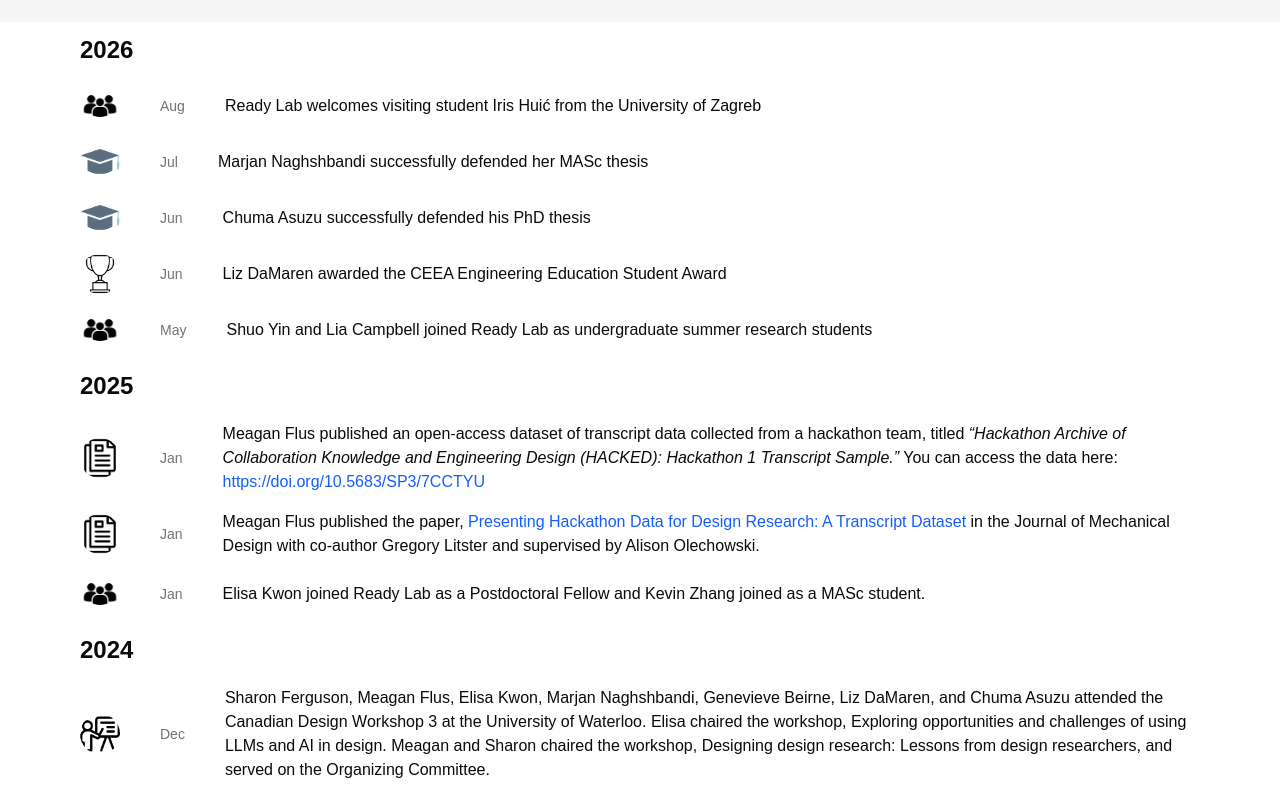
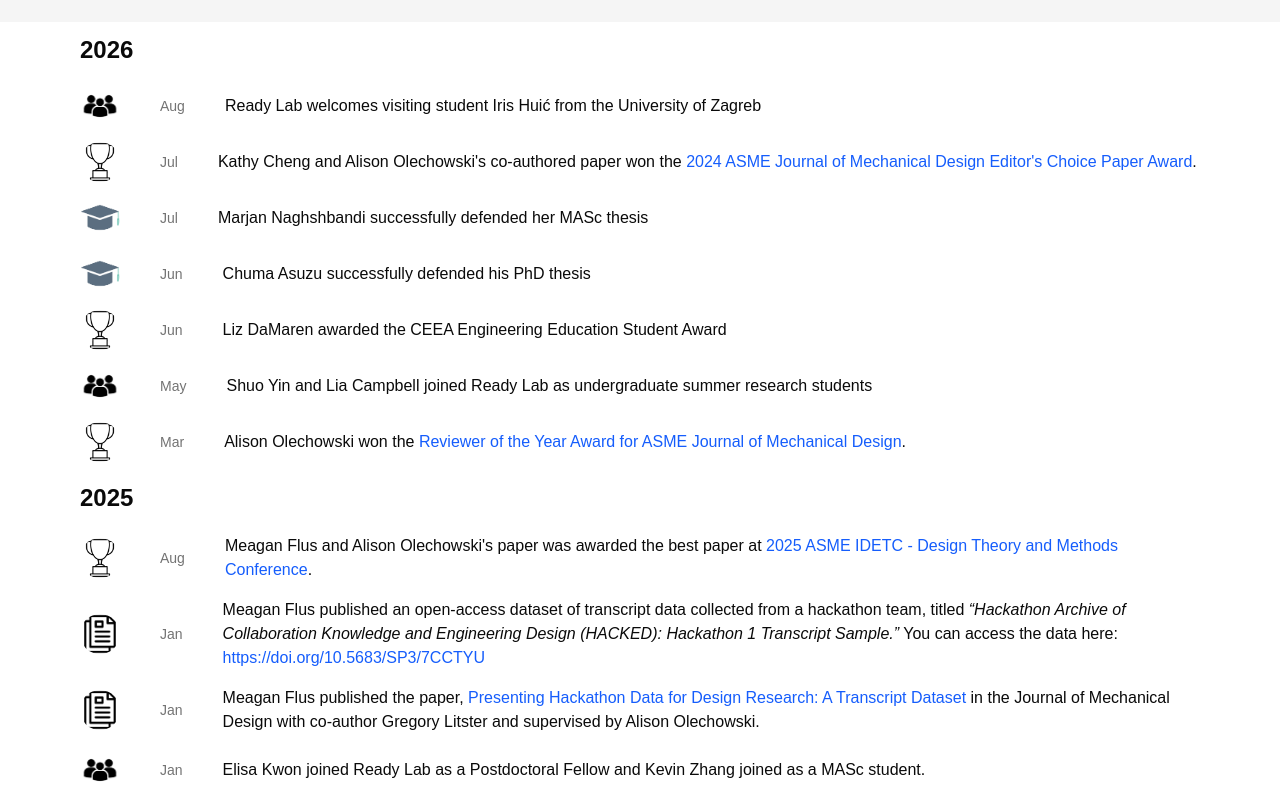
Before and after one commit to ReadyLab-UToronto/ReadyLab-UToronto.github.io, a React (Vite) app: page /#/news in a window 1280 px wide. Shown: the part 470-1257 px from the top of the page. Built offline with nearby package versions, Linux system fonts and the light colour scheme.

Commit message:
Content update

```diff
--- a/src/assets/members.json
+++ b/src/assets/members.json
@@ -69,8 +69,8 @@
         },
         {
             "name": "Kevin Zhang",
-            "active": true,
-            "graduationYear": -1,
+            "active": false,
+            "graduationYear": 2026,
             "imageUrl": "kevin_zhang.jpg",
             "role": "masc",
             "description": "Kevin is a MASc student at Ready Lab, studying CAD and engineering collaboration. He holds a BASc in Mechanical Engineering from the University of Toronto. His undergraduate thesis was completed with Ready Lab, studying CAD user archetypes based on user data, and has presented his work at the 2024 CAD and IDETC conferences. He has previously completed internships at Pratt and Whitney, Bombardier, and Zebra Technologies, and his current research at Ready Lab focuses on studying CAD interoperability and interdisciplinary collaboration in the engineering design process.",
@@ -78,8 +78,8 @@
         },
         {
             "name": "Marjan Naghshbandi",
-            "active": true,
-            "graduationYear": -1,
+            "active": false,
+            "graduationYear": 2026,
             "imageUrl": "marjan_naghshbandi.jpg",
             "role": "masc",
             "description": "Marjan is a MASc student at Ready Lab. Funded by NSERC's Canada Graduate Scholarship, her research looks at leveraging social science methods and digital trace data to support remote and hybrid product development teams' innovation processes and collaboration. Marjan works closely with Dr. Sharon Ferguson at the University of Waterloo on this work. Before her Master's, she graduated from the University of Toronto's Industrial Engineering program with certificates in AI and business, and held a Program Manager position at Intel Corporation. She also completed her undergraduate thesis with Ready Lab, on the topic of underrepresented students' persistence in Computer Science.",
@@ -181,7 +181,7 @@
         },
         {
             "name": "Dr. Liz DaMaren",
-            "active": true,
+            "active": false,
             "graduationYear": 2026,
             "imageUrl": "liz_damaren.jpg",
             "role": "phd",
--- a/src/assets/news.json
+++ b/src/assets/news.json
@@ -1,5 +1,23 @@
 {
     "news": [
+        {
+            "year": 2026,
+            "month": 3,
+            "type": "Award",
+            "content": "Alison Olechowski won the [Reviewer of the Year Award for ASME Journal of Mechanical Design](https://asmedigitalcollection.asme.org/mechanicaldesign/article/148/5/050201/1232046/Reviewer-s-Recognition)."
+        },
+        {
+            "year": 2026,
+            "month": 7,
+            "type": "Award",
+            "content": "Kathy Cheng and Alison Olechowski's co-authored paper won the [2024 ASME Journal of Mechanical Design Editor's Choice Paper Award](https://www.asme-dtm.org). "
+        },
+        {
+            "year": 2025,
+            "month": 8,
+            "type": "Award",
+            "content": "Meagan Flus and Alison Olechowski's paper was awarded the best paper at [2025 ASME IDETC - Design Theory and Methods Conference](https://www.asme-dtm.org)."
+        },
         {
             "year": 2026,
             "month": 8,
--- a/src/routes/Team.tsx
+++ b/src/routes/Team.tsx
@@ -54,9 +54,9 @@ export default function Team() {
                         </div>
                     </div>
                     <div className="mt-8 ml-8 w-full text-md space-y-4">
-                        <p>Alison Olechowski is an Associate Professor in the Department of Mechanical & Industrial Engineering and the Institute for Studies in Transdisciplinary Engineering Education & Practice (ISTEP) at the University of Toronto. Dr. Olechowski and her team study the processes and tools that teams of engineers use in industry as they design innovative new products. She has studied engineering products and projects in the automotive, electronics, aerospace, medical device and oil & gas industries.</p>
-                        <p>Dr. Olechowski completed her PhD in Mechanical Engineering at the Massachusetts Institute of Technology. Her doctoral research involved the study of technology development in complex product and systems engineering with her advisor Prof. <a href="https://mitmgmtfaculty.mit.edu/eppinger/" target="_blank" rel="noopener noreferrer" className="text-blue-600 hover:underline">Steven Eppinger</a> (MIT Sloan School of Management) and collaborator Prof. <a href="https://smgapps.bu.edu/mgmt_new/profiles/Joglekarnitin.html" target="_blank" rel="noopener noreferrer" className="text-blue-600 hover:underline">Nitin Joglekar</a> (BU School of Management).</p>
-                        <p>Dr. Olechowski received her master's degree in Mechanical Engineering from MIT, advised by Prof. <a href="https://meche.mit.edu/people/faculty/Seering@MIT.edu" target="_blank" rel="noopener noreferrer" className="text-blue-600 hover:underline">Warren Seering</a>. Her master's research focused on product development processes, particularly investigating uncertainty and risk in engineering design. She received a B.S. in Mechanical Engineering from <a href="https://www.queensu.ca/" target="_blank" rel="noopener noreferrer" className="text-blue-600 hover:underline">Queen's University</a> in Kingston, Ontario.</p>
+                        <p>Alison Olechowski is an Associate Professor in the <a href="https://www.mie.utoronto.ca/" target="_blank" rel="noopener noreferrer" className="text-blue-600 hover:underline">Department of Mechanical & Industrial Engineering</a> and the <a href="https://istep.utoronto.ca/" target="_blank" rel="noopener noreferrer" className="text-blue-600 hover:underline">Institute for Studies in Transdisciplinary Engineering Education & Practice (ISTEP)</a> at the University of Toronto. As leader of the Ready Lab, she oversees a research group at the intersection of engineering design, human-computer interaction, and systems engineering, investigating how engineers and organizations design and develop innovative products and technologies. Her work combines empirical studies of engineering practice with the development of methods and tools that improve how complex products and systems are conceived, developed, and managed.</p>
+                        <p>Her research has attracted funding from major Canadian and international funding organizations, including NSERC, SSHRC, Alfred P. Sloan Foundation, Microsoft Research and the New Frontiers Research Fund, as well as collaborations with industry partners. She was recognized for excellence in teaching and commitment to student learning with the <a href="https://www.provost.utoronto.ca/awards-funding/university-of-toronto-early-career-teaching-award/" target="_blank" rel="noopener noreferrer" className="text-blue-600 hover:underline">University of Toronto's Cheryl Regehr Early Career Teaching Award</a>.</p>
+                        <p>Dr. Olechowski holds a BASc in Mechanical Engineering from Queen's University and SM and PhD degrees in Mechanical Engineering from MIT.</p>
                         <p>Dr. Olechowski is the proud faculty advisor for the <a href="https://spark.skule.ca" target="_blank" rel="noopener noreferrer" className="text-blue-600 hover:underline">Spark Design Club</a>.</p>
                     </div>
                     <div className="flex flex-row space-x-4 mt-4 ml-8">
```
